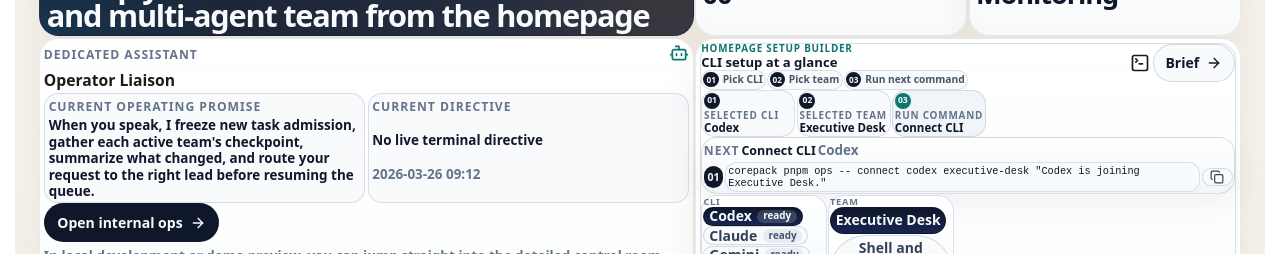
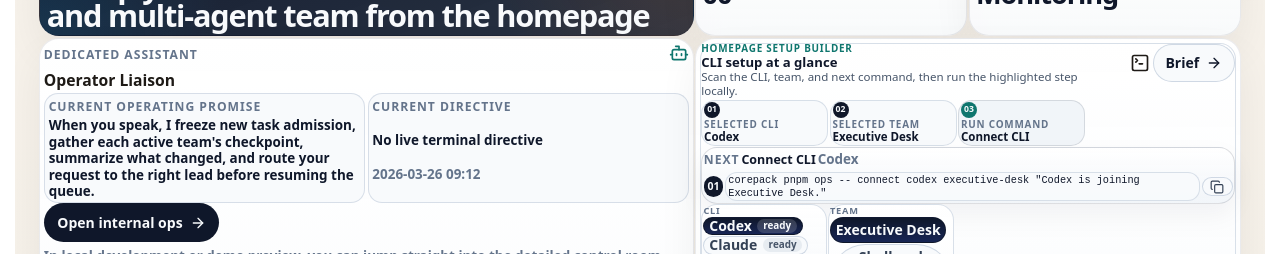
Before and after one commit to GongJae00/research-pages, a Next.js app in the folder apps/web/: page /en in a window 1280 px wide. Shown: the part 1635-1889 px from the top of the page. Built offline with nearby package versions, Linux system fonts and the light colour scheme; no server answers.

Commit message:
Autonomy batch 1595: shell-experience

```diff
--- a/apps/web/src/app/[locale]/page.tsx
+++ b/apps/web/src/app/[locale]/page.tsx
@@ -502,7 +502,7 @@ export default async function LocaleRoot({ params }: Props) {
         </article>
       </section>
 
-      <section className="rp-section" id="agent-control" style={{ gap: "4px" }}>
+      <section className="rp-section" id="agent-control" style={{ gap: "2px" }}>
         <HomepageAgentControlSection
           initialSnapshot={opsSnapshot}
           locale={resolvedLocale}
--- a/apps/web/src/components/homepage-agent-control-section.module.css
+++ b/apps/web/src/components/homepage-agent-control-section.module.css
@@ -299,7 +299,7 @@
   display: grid;
   grid-template-columns: repeat(3, minmax(0, 1fr));
   gap: 0.08rem;
-  margin-top: 0;
+  margin-top: 0.02rem;
 }
 
 .setupEyebrow {
@@ -317,6 +317,14 @@
   align-items: center;
   gap: 0.12rem;
   margin-top: 0;
+}
+
+.setupBuilderBody {
+  margin: 0;
+  color: #475569;
+  font-size: 0.72rem;
+  line-height: 1.25;
+  max-width: 24rem;
 }
 
 .setupInlineNote {
@@ -648,7 +656,7 @@
 .nextCommandStrip {
   display: grid;
   gap: 0.06rem;
-  margin-top: 0;
+  margin-top: 0.02rem;
   padding: 0.08rem 0.1rem;
   border: 1px solid rgba(15, 23, 42, 0.14);
   border-radius: 16px;
--- a/apps/web/src/components/homepage-agent-control-section.tsx
+++ b/apps/web/src/components/homepage-agent-control-section.tsx
@@ -328,7 +328,7 @@ export function HomepageAgentControlSection({
   });
   const nextSetupCommand = setupCommandCards.find((item) => item.kind === nextCommandKind) ?? null;
   const setupFlowLabel = getSetupFlowLabel(locale);
-  const setupFlowSteps = getSetupFlowSteps(locale);
+  const setupFlowSummary = getSetupFlowSteps(locale).join(" -> ");
   const copyCommand = async (kind: "connect" | "assign") => {
     const value =
       kind === "connect" ? setupManifest?.commands.connect ?? "" : setupManifest?.commands.assign ?? "";
@@ -406,15 +406,14 @@ export function HomepageAgentControlSection({
                 <div className={styles.setupTitleRow}>
                   <h4>{copy.setupBuilderTitle}</h4>
                 </div>
-                <div className={styles.setupFlowLegend} aria-label={setupFlowLabel}>
-                  {setupFlowSteps.map((step, index) => (
-                    <span className={styles.setupFlowPill} key={step}>
-                      <span className={styles.commandStep}>{String(index + 1).padStart(2, "0")}</span>
-                      <span>{step}</span>
-                    </span>
-                  ))}
-                </div>
-                <div className={styles.setupScanGrid} aria-label={copy.setupStepsLabel} title={setupFlowLabel}>
+                <p
+                  className={styles.setupBuilderBody}
+                  aria-label={setupFlowLabel}
+                  title={setupFlowSummary}
+                >
+                  {copy.setupBuilderBody}
+                </p>
+                <div className={styles.setupScanGrid} aria-label={copy.setupStepsLabel}>
                   <span className={styles.setupScanCell}>
                     <span className={styles.commandStep}>01</span>
                     <span className={styles.setupScanLabel}>{copy.selectedCli}</span>
```
